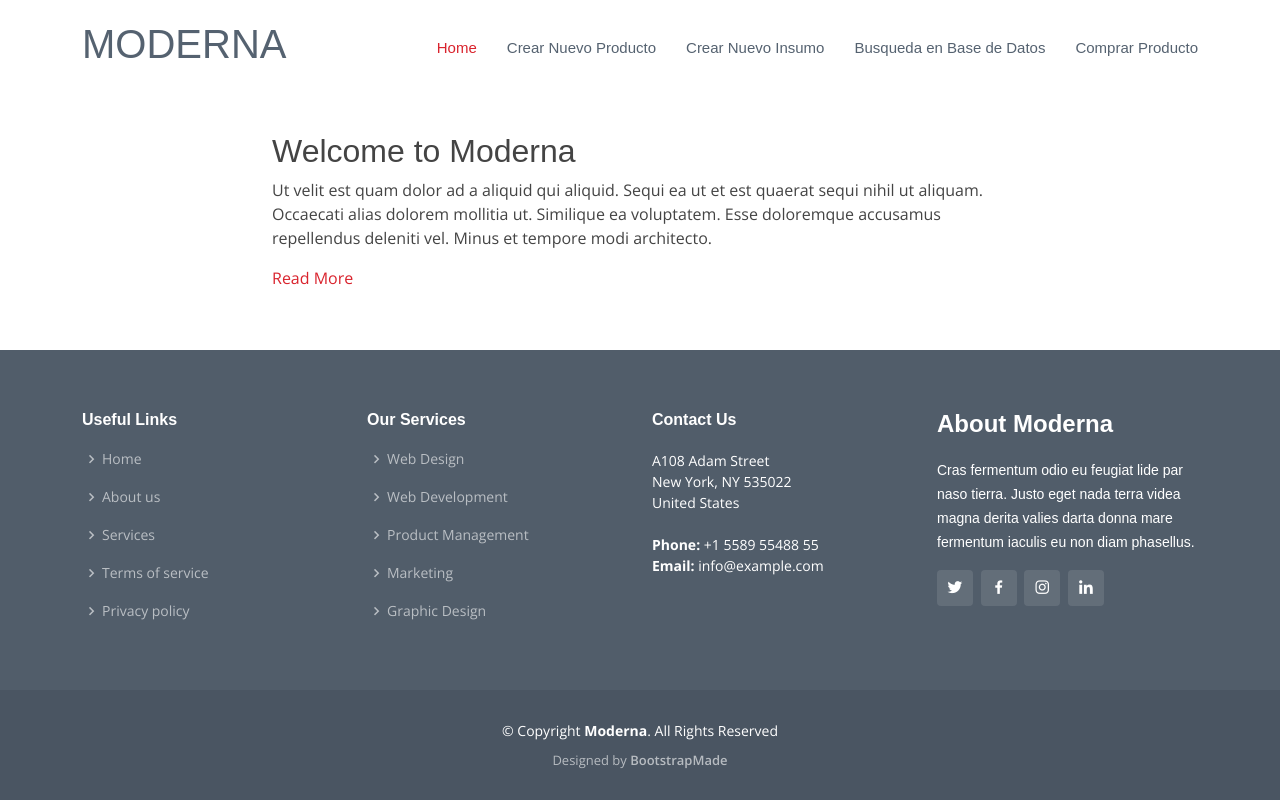
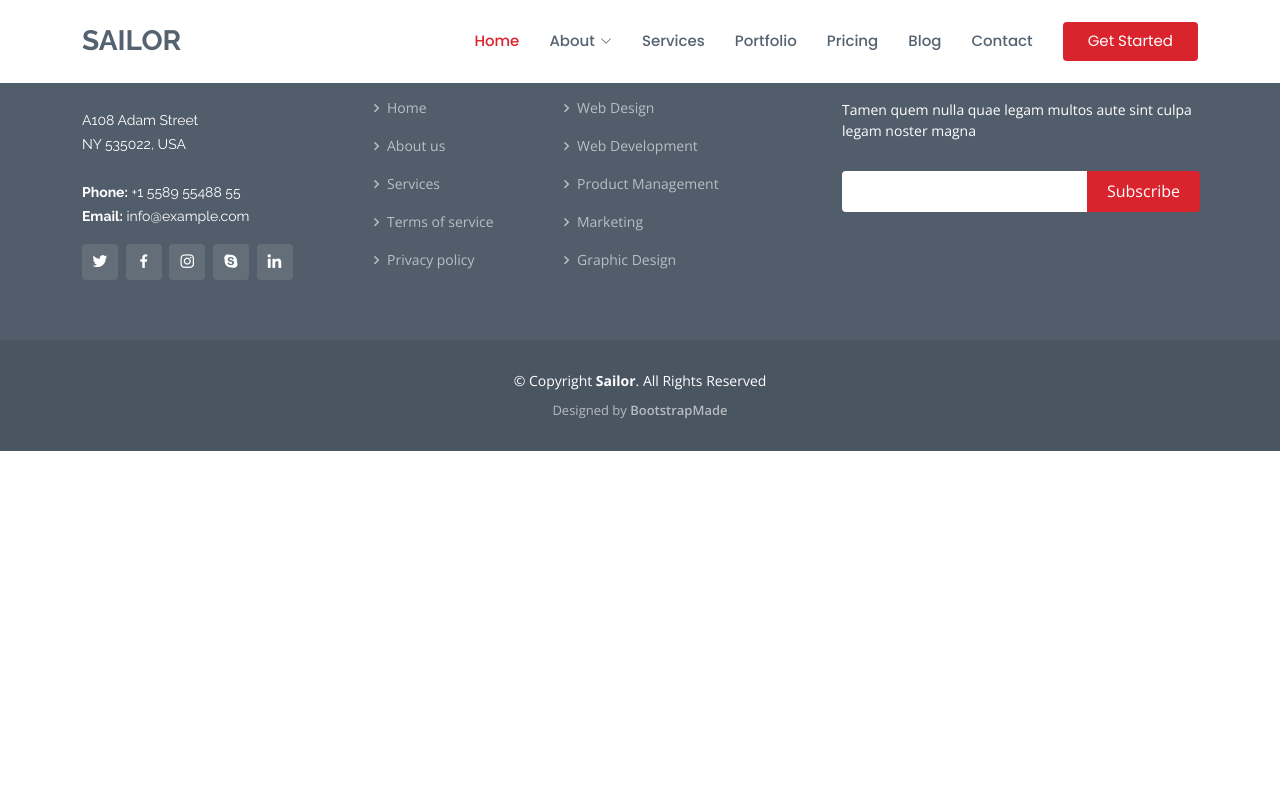
Before and after one commit to JimenaSaftic/CoderJimenaSaftic, a Django app: page / in a window 1280 px wide. Run offline with Django 4.2, Linux system fonts and the light colour scheme; some libraries are stand-ins or nearby versions.

Commit message:
'template'

```diff
--- a/proyecto_JS/templates/base.html
+++ b/proyecto_JS/templates/base.html
@@ -1,5 +1,3 @@
-{% load static %}
-
 <!DOCTYPE html>
 <html lang="en">
 
@@ -7,33 +5,33 @@
   <meta charset="utf-8">
   <meta content="width=device-width, initial-scale=1.0" name="viewport">
 
-  <title>Moderna Bootstrap Template - Index 2 without slider</title>
+  <title>Sailor Bootstrap Template - Index</title>
   <meta content="" name="description">
   <meta content="" name="keywords">
 
   <!-- Favicons -->
-  <link href="{% static 'assets/img/favicon.png' %}" rel="icon">
-  <link href="{% static 'assets/img/apple-touch-icon.png' %}" rel="apple-touch-icon">
+  <link href="assets/img/favicon.png" rel="icon">
+  <link href="assets/img/apple-touch-icon.png" rel="apple-touch-icon">
 
   <!-- Google Fonts -->
-  <link href="https://fonts.googleapis.com/css?family=Open+Sans:300,300i,400,400i,600,600i,700,700i|Roboto:300,300i,400,400i,500,500i,700,700i&display=swap" rel="stylesheet">
+  <link href="https://fonts.googleapis.com/css?family=Open+Sans:300,300i,400,400i,600,600i,700,700i|Raleway:300,300i,400,400i,500,500i,600,600i,700,700i|Poppins:300,300i,400,400i,500,500i,600,600i,700,700i" rel="stylesheet">
 
   <!-- Vendor CSS Files -->
-  <link href="{% static 'assets/vendor/animate.css/animate.min.css' %}" rel="stylesheet">
-  <link href="{% static 'assets/vendor/aos/aos.css' %}" rel="stylesheet">
-  <link href="{% static 'assets/vendor/bootstrap/css/bootstrap.min.css' %}" rel="stylesheet">
-  <link href="{% static 'assets/vendor/bootstrap-icons/bootstrap-icons.css' %}" rel="stylesheet">
-  <link href="{% static 'assets/vendor/boxicons/css/boxicons.min.css' %}" rel="stylesheet">
-  <link href="{% static 'assets/vendor/glightbox/css/glightbox.min.css' %}" rel="stylesheet">
-  <link href="{% static 'assets/vendor/swiper/swiper-bundle.min.css' %}" rel="stylesheet">
+  <link href="assets/vendor/animate.css/animate.min.css" rel="stylesheet">
+  <link href="assets/vendor/bootstrap/css/bootstrap.min.css" rel="stylesheet">
+  <link href="assets/vendor/bootstrap-icons/bootstrap-icons.css" rel="stylesheet">
+  <link href="assets/vendor/boxicons/css/boxicons.min.css" rel="stylesheet">
+  <link href="assets/vendor/glightbox/css/glightbox.min.css" rel="stylesheet">
+  <link href="assets/vendor/remixicon/remixicon.css" rel="stylesheet">
+  <link href="assets/vendor/swiper/swiper-bundle.min.css" rel="stylesheet">
 
   <!-- Template Main CSS File -->
-  <link href="{% static 'assets/css/style.css' %}" rel="stylesheet">
+  <link href="assets/css/style.css" rel="stylesheet">
 
   <!-- =======================================================
-  * Template Name: Moderna
+  * Template Name: Sailor
   * Updated: Sep 18 2023 with Bootstrap v5.3.2
-  * Template URL: https://bootstrapmade.com/free-bootstrap-template-corporate-moderna/
+  * Template URL: https://bootstrapmade.com/sailor-free-bootstrap-theme/
   * Author: BootstrapMade.com
   * License: https://bootstrapmade.com/license/
   ======================================================== -->
@@ -43,43 +41,75 @@
 
   <!-- ======= Header ======= -->
   <header id="header" class="fixed-top d-flex align-items-center">
-    <div class="container d-flex justify-content-between align-items-center">
+    <div class="container d-flex align-items-center">
 
-      <div class="logo">
-        <h1 class="text-light"><a href="/"><span>Moderna</span></a></h1>
-        <!-- Uncomment below if you prefer to use an image logo -->
-        <!-- <a href="index.html"><img src="assets/img/logo.png" alt="" class="img-fluid"></a>-->
-      </div>
+      <h1 class="logo me-auto"><a href="index.html">Sailor</a></h1>
+      <!-- Uncomment below if you prefer to use an image logo -->
+      <!-- <a href="index.html" class="logo me-auto"><img src="assets/img/logo.png" alt="" class="img-fluid"></a>-->
 
       <nav id="navbar" class="navbar">
         <ul>
-          <li><a class="active " href="/">Home</a></li>
-          <li><a href="/catalogo/crear_producto/">Crear Nuevo Producto</a></li>
-          <li><a href="/catalogo/crear_insumo/">Crear Nuevo Insumo</a></li>
-          <li><a href="/catalogo/busqueda_bd">Busqueda en Base de Datos</a></li>
-          <li><a href="/catalogo/comprar_producto/">Comprar Producto</a></li>
+          <li><a href="index.html" class="active">Home</a></li>
 
+          <li class="dropdown"><a href="#"><span>About</span> <i class="bi bi-chevron-down"></i></a>
+            <ul>
+              <li><a href="about.html">About</a></li>
+              <li><a href="team.html">Team</a></li>
+              <li><a href="testimonials.html">Testimonials</a></li>
+
+              <li class="dropdown"><a href="#"><span>Deep Drop Down</span> <i class="bi bi-chevron-right"></i></a>
+                <ul>
+                  <li><a href="#">Deep Drop Down 1</a></li>
+                  <li><a href="#">Deep Drop Down 2</a></li>
+                  <li><a href="#">Deep Drop Down 3</a></li>
+                  <li><a href="#">Deep Drop Down 4</a></li>
+                  <li><a href="#">Deep Drop Down 5</a></li>
+                </ul>
+              </li>
+            </ul>
+          </li>
+          <li><a href="services.html">Services</a></li>
+          <li><a href="portfolio.html">Portfolio</a></li>
+          <li><a href="pricing.html">Pricing</a></li>
+          <li><a href="blog.html">Blog</a></li>
+
+          <li><a href="contact.html">Contact</a></li>
+          <li><a href="index.html" class="getstarted">Get Started</a></li>
         </ul>
         <i class="bi bi-list mobile-nav-toggle"></i>
       </nav><!-- .navbar -->
 
     </div>
   </header><!-- End Header -->
-  <br>
-  <br>
-  <br>
-<main>
-  {% block contenido %}
-  {% endblock %}
 
-</main>
+
+
   <!-- ======= Footer ======= -->
-  <footer id="footer" data-aos="fade-up" data-aos-easing="ease-in-out" data-aos-duration="500">
+  <footer id="footer">
     <div class="footer-top">
       <div class="container">
         <div class="row">
 
-          <div class="col-lg-3 col-md-6 footer-links">
+          <div class="col-lg-3 col-md-6">
+            <div class="footer-info">
+              <h3>Sailor</h3>
+              <p>
+                A108 Adam Street <br>
+                NY 535022, USA<br><br>
+                <strong>Phone:</strong> +1 5589 55488 55<br>
+                <strong>Email:</strong> info@example.com<br>
+              </p>
+              <div class="social-links mt-3">
+                <a href="#" class="twitter"><i class="bx bxl-twitter"></i></a>
+                <a href="#" class="facebook"><i class="bx bxl-facebook"></i></a>
+                <a href="#" class="instagram"><i class="bx bxl-instagram"></i></a>
+                <a href="#" class="google-plus"><i class="bx bxl-skype"></i></a>
+                <a href="#" class="linkedin"><i class="bx bxl-linkedin"></i></a>
+              </div>
+            </div>
+          </div>
+
+          <div class="col-lg-2 col-md-6 footer-links">
             <h4>Useful Links</h4>
             <ul>
               <li><i class="bx bx-chevron-right"></i> <a href="#">Home</a></li>
@@ -101,27 +131,13 @@
             </ul>
           </div>
 
-          <div class="col-lg-3 col-md-6 footer-contact">
-            <h4>Contact Us</h4>
-            <p>
-              A108 Adam Street <br>
-              New York, NY 535022<br>
-              United States <br><br>
-              <strong>Phone:</strong> +1 5589 55488 55<br>
-              <strong>Email:</strong> info@example.com<br>
-            </p>
+          <div class="col-lg-4 col-md-6 footer-newsletter">
+            <h4>Our Newsletter</h4>
+            <p>Tamen quem nulla quae legam multos aute sint culpa legam noster magna</p>
+            <form action="" method="post">
+              <input type="email" name="email"><input type="submit" value="Subscribe">
+            </form>
 
-          </div>
-
-          <div class="col-lg-3 col-md-6 footer-info">
-            <h3>About Moderna</h3>
-            <p>Cras fermentum odio eu feugiat lide par naso tierra. Justo eget nada terra videa magna derita valies darta donna mare fermentum iaculis eu non diam phasellus.</p>
-            <div class="social-links mt-3">
-              <a href="#" class="twitter"><i class="bx bxl-twitter"></i></a>
-              <a href="#" class="facebook"><i class="bx bxl-facebook"></i></a>
-              <a href="#" class="instagram"><i class="bx bxl-instagram"></i></a>
-              <a href="#" class="linkedin"><i class="bx bxl-linkedin"></i></a>
-            </div>
           </div>
 
         </div>
@@ -130,13 +146,13 @@
 
     <div class="container">
       <div class="copyright">
-        &copy; Copyright <strong><span>Moderna</span></strong>. All Rights Reserved
+        &copy; Copyright <strong><span>Sailor</span></strong>. All Rights Reserved
       </div>
       <div class="credits">
         <!-- All the links in the footer should remain intact. -->
         <!-- You can delete the links only if you purchased the pro version. -->
         <!-- Licensing information: https://bootstrapmade.com/license/ -->
-        <!-- Purchase the pro version with working PHP/AJAX contact form: https://bootstrapmade.com/free-bootstrap-template-corporate-moderna/ -->
+        <!-- Purchase the pro version with working PHP/AJAX contact form: https://bootstrapmade.com/sailor-free-bootstrap-theme/ -->
         Designed by <a href="https://bootstrapmade.com/">BootstrapMade</a>
       </div>
     </div>
@@ -145,17 +161,15 @@
   <a href="#" class="back-to-top d-flex align-items-center justify-content-center"><i class="bi bi-arrow-up-short"></i></a>
 
   <!-- Vendor JS Files -->
-  <script src="{% static 'assets/vendor/purecounter/purecounter_vanilla.js' %}"></script>
-  <script src="{% static 'assets/vendor/aos/aos.js' %}"></script>
-  <script src="{% static 'assets/vendor/bootstrap/js/bootstrap.bundle.min.js' %}"></script>
-  <script src="{% static 'assets/vendor/glightbox/js/glightbox.min.js' %}"></script>
-  <script src="{% static 'assets/vendor/isotope-layout/isotope.pkgd.min.js' %}"></script>
-  <script src="{% static 'assets/vendor/swiper/swiper-bundle.min.js' %}"></script>
-  <script src="{% static 'assets/vendor/waypoints/noframework.waypoints.js' %}"></script>
-  <script src="{% static 'assets/vendor/php-email-form/validate.js' %}"></script>
+  <script src="assets/vendor/bootstrap/js/bootstrap.bundle.min.js"></script>
+  <script src="assets/vendor/glightbox/js/glightbox.min.js"></script>
+  <script src="assets/vendor/isotope-layout/isotope.pkgd.min.js"></script>
+  <script src="assets/vendor/swiper/swiper-bundle.min.js"></script>
+  <script src="assets/vendor/waypoints/noframework.waypoints.js"></script>
+  <script src="assets/vendor/php-email-form/validate.js"></script>
 
   <!-- Template Main JS File -->
-  <script src="{% static 'assets/js/main.js' %}"></script>
+  <script src="assets/js/main.js"></script>
 
 </body>
 
--- a/proyecto_JS/templates/producto_formulario.html
+++ b/proyecto_JS/templates/producto_formulario.html
@@ -6,7 +6,7 @@
 
 <form action='/catalogo/crear_producto/' method="post">
     {% csrf_token %}
-    <p> Nombre del producto: <input type = "text" name="nombre">
+    <p> Nombre del producto: <input type = "text" name="text">
     <p> Descripcion del producto: <input type = "text" name="descripcion">
     <p> Cantidad en stock: <input type = "number" name="cantidad_en_stock">
     <p> Otro atributo <input type="text" name="otra_cosa">
```
Also changed, not shown: proyecto_JS/templates/template.html (+12 -0 lines).
